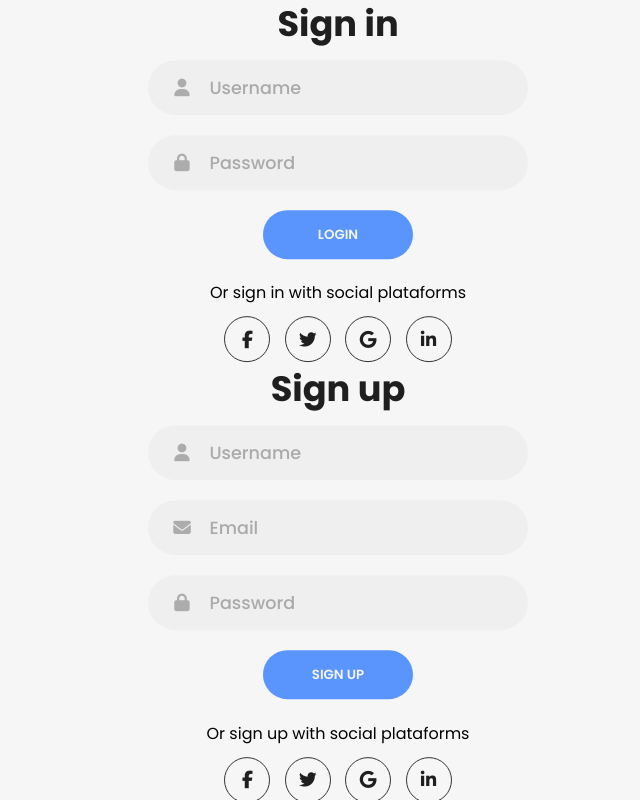
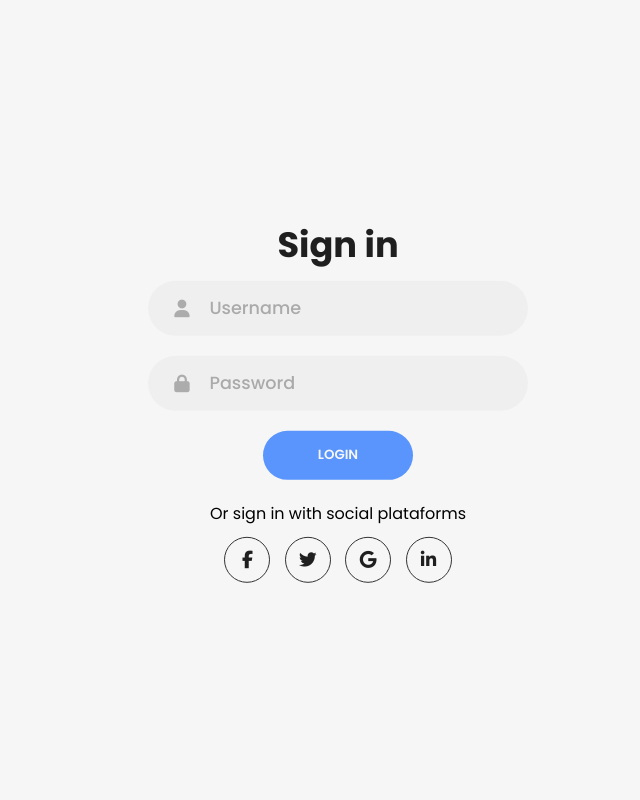
Before and after one commit to guibrbs/Sliding-Sign-In, a React (Vite) app: page / in a window 1280 px wide. Shown: the whole page, without its empty margins (622-1262 px from the left). Built offline with nearby package versions, Linux system fonts and the light colour scheme.

Commit message:
:repeat:Setting up to show only one form

```diff
--- a/src/components/Form-container.css
+++ b/src/components/Form-container.css
@@ -21,6 +21,19 @@ form{
     align-items: center;
     justify-content: center;
     flex-direction: column;
+    padding: 0 5rem;
+    overflow: hidden;
+    grid-column: 1 / 2;
+    grid-row: 1 / 2;
+}
+
+form.sign-in-form{
+    z-index: 2;
+}
+
+form.sign-up-form{
+    z-index: 1;
+    opacity: 0;
 }
 
 .title{
```
